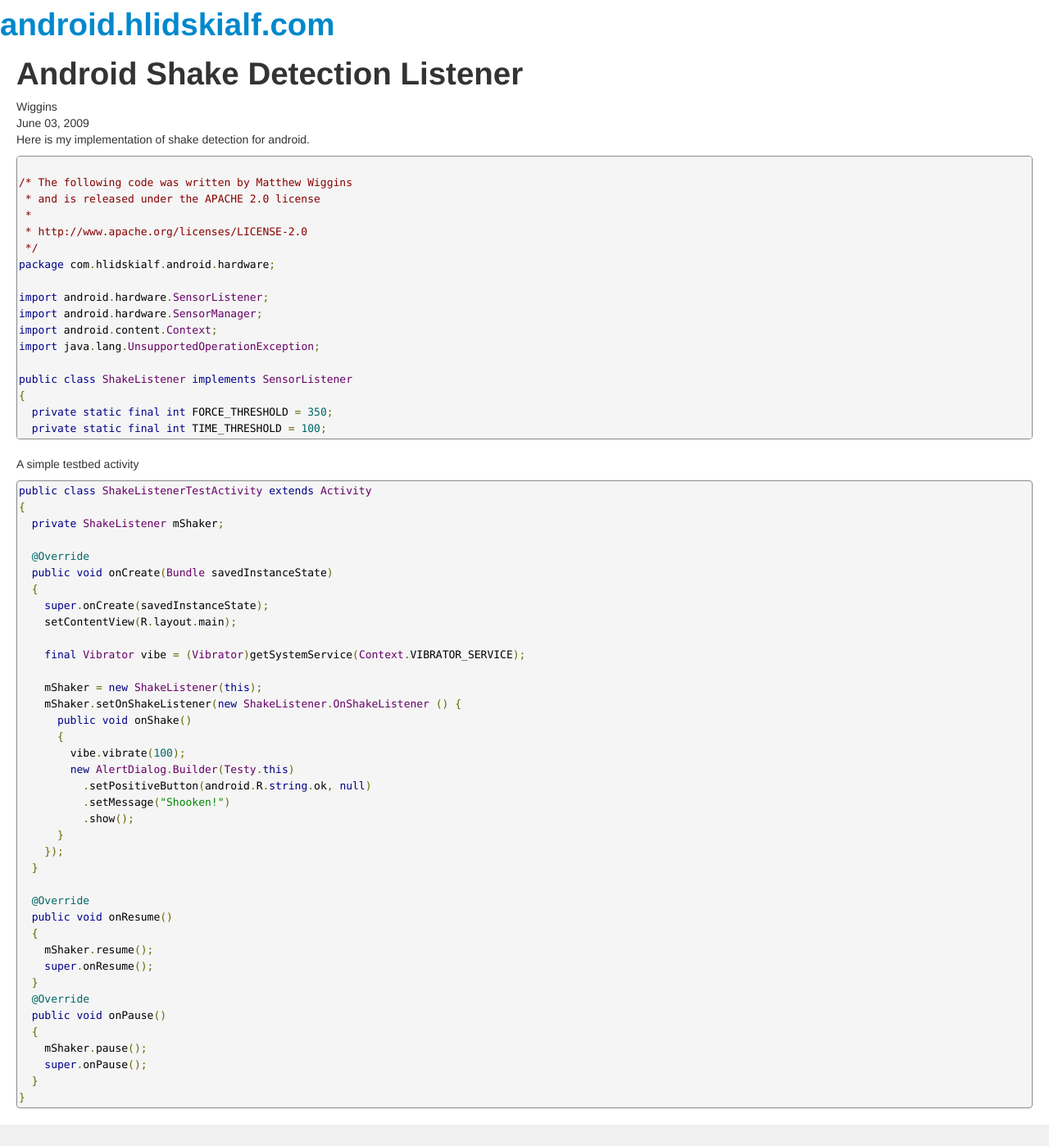
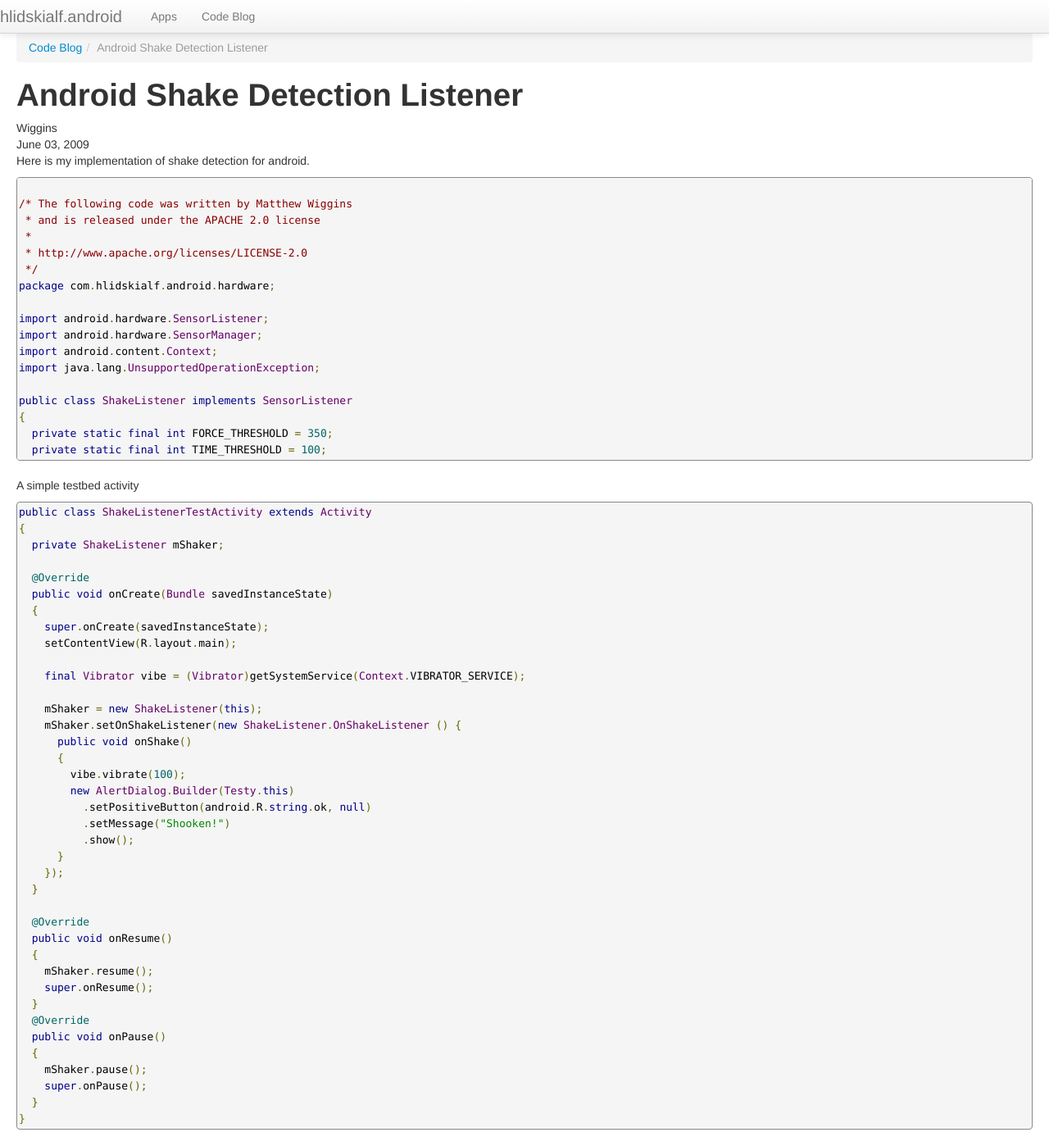
Before and after one commit to lithium/hlidskialf-android, a Python web app: template templates/blog/code/android-shake-detection-listener.html in a window 1280 px wide. Shown: the whole page at 82% size. Before the commit the page ends 1372 px from the top, so only its background shows below. Run offline with Jinja, Linux system fonts and the light colour scheme; the template is opened without the code that fills it, so the values that code supplies are empty; some libraries are stand-ins or nearby versions.

Commit message:
navigation and blog index

```diff
--- /dev/null
+++ b/static/css/screen.css
@@ -0,0 +1,4 @@
+body
+{
+    padding-top: 40px;
+}
--- a/templates/base.html
+++ b/templates/base.html
@@ -4,12 +4,25 @@
     <title>{{page_title}}</title>
     <link href="{{STATIC_URL}}bootstrap/css/bootstrap.min.css" rel="stylesheet" media="screen">
     <link href="{{STATIC_URL}}prettify/prettify.css" rel="stylesheet">
+    <link href="{{STATIC_URL}}css/screen.css" rel="stylesheet" media="screen">
   </head>
   <body>
 
-    <header>
-      <a href="/"><h1>android.hlidskialf.com</h1></a>
-    </header>
+{%macro navitem(href, title)%}
+<li class="{%if path.startswith(href)%}active{%endif%}"><a href="{{href}}">{{title}}</a></li>
+{%endmacro%}
+
+    {%block navbar%}
+    <div class="navbar navbar-fixed-top">
+      <div class="navbar-inner">
+        <a class="brand" href="/">hlidskialf.android</a>
+        <ul class="nav">
+          {{navitem("/apps", "Apps")}}
+          {{navitem("/blog", "Code Blog")}}
+        </ul>
+      </div>
+    </div>
+    {%endblock%}
 
     {%block content%}
     {%endblock%}
--- a/templates/blog/base.html
+++ b/templates/blog/base.html
@@ -2,7 +2,13 @@
 
 
 {%block content%}
+
 <div class="container-fluid">
+
+    <ul class="breadcrumb">
+        <li><a href="/blog">Code Blog</a><span class="divider">/</span></li>
+        <li class="active">{{self.blog_title()}}</li>
+    </ul>
 
     <h1>{%block blog_title%} {%endblock%}</h1>
 
@@ -13,10 +19,8 @@
         {%endblock%}
     </div>
 
-    <div class="row-fluid">
     {%block blog_content%}
 
     {%endblock%}
-    </div>
 </div>
 {%endblock%}
```
Also changed, not shown: templates/blog/index.html (added, +30 -0 lines).
